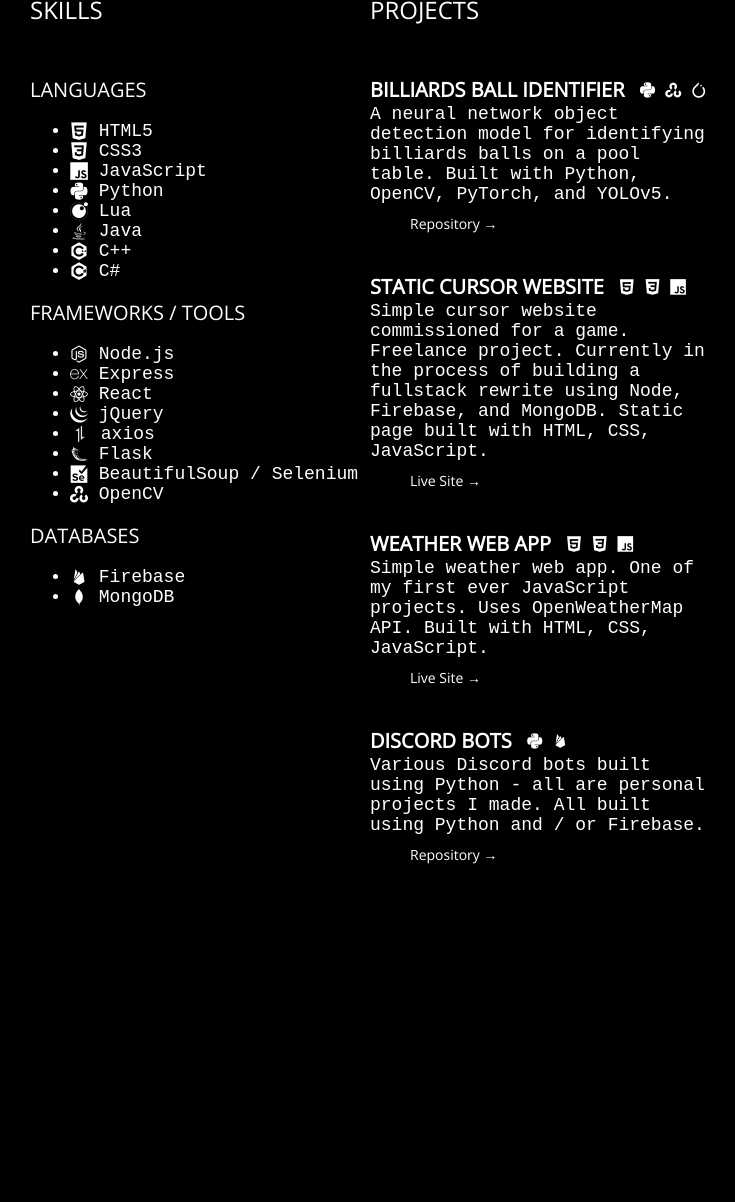
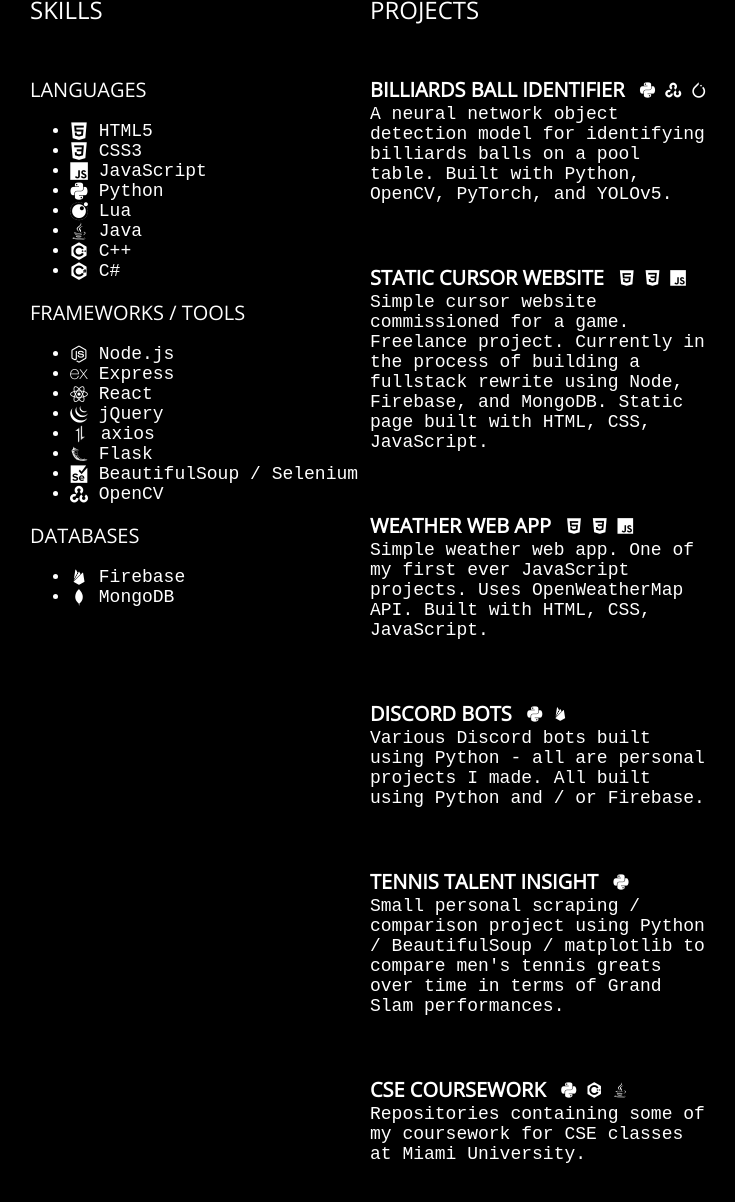
Before and after one commit to Endeared/lastportfolio, a plain HTML site: page skills.html in a window 1280 px wide. Shown: the part 136-1338 px from the top of the page, without its empty margins (270-1005 px from the left). Before the commit the page ends 1040 px from the top, so only its background shows below. Drawn offline with nearby package versions, Linux system fonts and the light colour scheme.

Commit message:
tweak experience, finish skills / projects, start contact / resume

```diff
--- a/skills.html
+++ b/skills.html
@@ -38,16 +38,18 @@
         font-weight: 500;
     }
 
-    .headerLink {
-        display: block;
+    .headerLink, .projectCategory {
+        display: flex;
         position: relative;
         opacity: 1;
         transform: scale(1);
         transform-origin: center;
-        text-align: center;
+        text-align: left;
+        text-decoration: none;
+        color: white;
     }
 
-    .headerLink::after {
+    .headerLink::after, .projectCategory::after {
         content: '';
         position: absolute;
         bottom: 0;
@@ -59,14 +61,16 @@
         transition: opacity 300ms, transform 300ms;
     }
 
-    .headerLink::after {
+    .headerLink::after, .projectCategory::after {
         opacity: 1;
         transform: scale(0);
         transform-origin: center;
     }
 
     .headerLink:hover::after,
-    .headerLink:focus::after {
+    .headerLink:focus::after,
+    .projectCategory:hover::after,
+    .projectCategory:focus::after {
         transform: scale(1);
     }
 
@@ -122,6 +126,7 @@
         flex-direction: row;
         padding-left: 150px;
         padding-right: 150px;
+        padding-bottom: 100px;
     }
 
     .projects {
@@ -140,7 +145,7 @@
         width: 50%;
     }
 
-    .skillItem, .projectItem {
+    .skillItem {
         padding-top: 50px;
     }
 
@@ -201,7 +206,20 @@
     }
 
     .projectCategory {
-        padding-bottom: 40px;
+        padding-bottom: 10px;
+        padding-top: 50px;
+    }
+
+    .referenceLink, .cseRepo {
+        text-decoration: none;
+        color: white;
+        font-weight: 500;
+        width: 15%;
+    }
+
+    .projectCategory {
+        display: flex;
+        flex-direction: column;
     }
 </style>
 <body>
@@ -260,38 +278,48 @@
         <div class="projects">
             PROJECTS
             <div class="projectItem">
-                <div class="projectCategory">
+                <a class="projectCategory" href="https://github.com/Endeared/poolTableBot">
                     <div class="projectTitleWrapper">
                         <div class="projectTitle">BILLIARDS BALL IDENTIFIER </div>
                         <div class="projectTools"><i class="devicon-python-plain"></i> <i class="devicon-opencv-plain"></i> <i class="devicon-pytorch-original"></i></div>
                     </div>
                     <div class="projectDescription">A neural network object detection model for identifying billiards balls on a pool table. Built with Python, OpenCV, PyTorch, and YOLOv5.</div>
-                    <div class="reference"><a class="referenceLink">Repository →</a></div>
-                </div>
-                <div class="projectCategory">
+                </a>
+                <a class="projectCategory" href="https://cursors.pro/">
                     <div class="projectTitleWrapper">
                         <div class="projectTitle">STATIC CURSOR WEBSITE </div>
                         <div class="projectTools"><i class="devicon-html5-plain"></i> <i class="devicon-css3-plain"></i> <i class="devicon-javascript-plain"></i></div>
                     </div>
                     <div class="projectDescription">Simple cursor website commissioned for a game. Freelance project. Currently in the process of building a fullstack rewrite using Node, Firebase, and MongoDB. Static page built with HTML, CSS, JavaScript.</div>
-                    <div class="reference"><a class="referenceLink">Live Site →</a></div>
-                </div>
-                <div class="projectCategory">
+                </a>
+                <a class="projectCategory" href="https://github.com/Endeared/weatherForecastPage">
                     <div class="projectTitleWrapper">
                         <div class="projectTitle">WEATHER WEB APP </div>
                         <div class="projectTools"><i class="devicon-html5-plain"></i> <i class="devicon-css3-plain"></i> <i class="devicon-javascript-plain"></i></div>
                     </div>
                     <div class="projectDescription">Simple weather web app. One of my first ever JavaScript projects. Uses OpenWeatherMap API. Built with HTML, CSS, JavaScript.</div>
-                    <div class="reference"><a class="referenceLink">Live Site →</a></div>
-                </div>
-                <div class="projectCategory">
+                </a>
+                <a class="projectCategory" href="https://github.com/Endeared/pythonDiscBots">
                     <div class="projectTitleWrapper">
                         <div class="projectTitle">DISCORD BOTS </div>
                         <div class="projectTools"><i class="devicon-python-plain"></i> <i class="devicon-firebase-plain"></i></div>
                     </div>
                     <div class="projectDescription">Various Discord bots built using Python - all are personal projects I made. All built using Python and / or Firebase.</div>
-                    <div class="reference"><a class="referenceLink">Repository →</a></div>
-                </div>
+                </a>
+                <a class="projectCategory" href="https://github.com/Endeared/tennis-talent-insight/tree/main">
+                    <div class="projectTitleWrapper">
+                        <div class="projectTitle">TENNIS TALENT INSIGHT </div>
+                        <div class="projectTools"><i class="devicon-python-plain"></i></div>
+                    </div>
+                    <div class="projectDescription">Small personal scraping / comparison project using Python / BeautifulSoup / matplotlib to compare men's tennis greats over time in terms of Grand Slam performances.</div>
+                </a>
+                <a class="projectCategory" href="https://github.com/Endeared/CSE153">
+                    <div class="projectTitleWrapper">
+                        <div class="projectTitle">CSE COURSEWORK </div>
+                        <div class="projectTools"><i class="devicon-python-plain"></i> <i class="devicon-cplusplus-plain"></i> <i class="devicon-java-plain"></i></div>
+                    </div>
+                    <div class="projectDescription">Repositories containing some of my coursework for CSE classes at Miami University.</div>
+                </a>
             </div>
         </div>
     </div>
```
Also changed, not shown: experience.html (+23 -3 lines), butlerw.png (added), miamiw.png (added), telusw.png (added).
